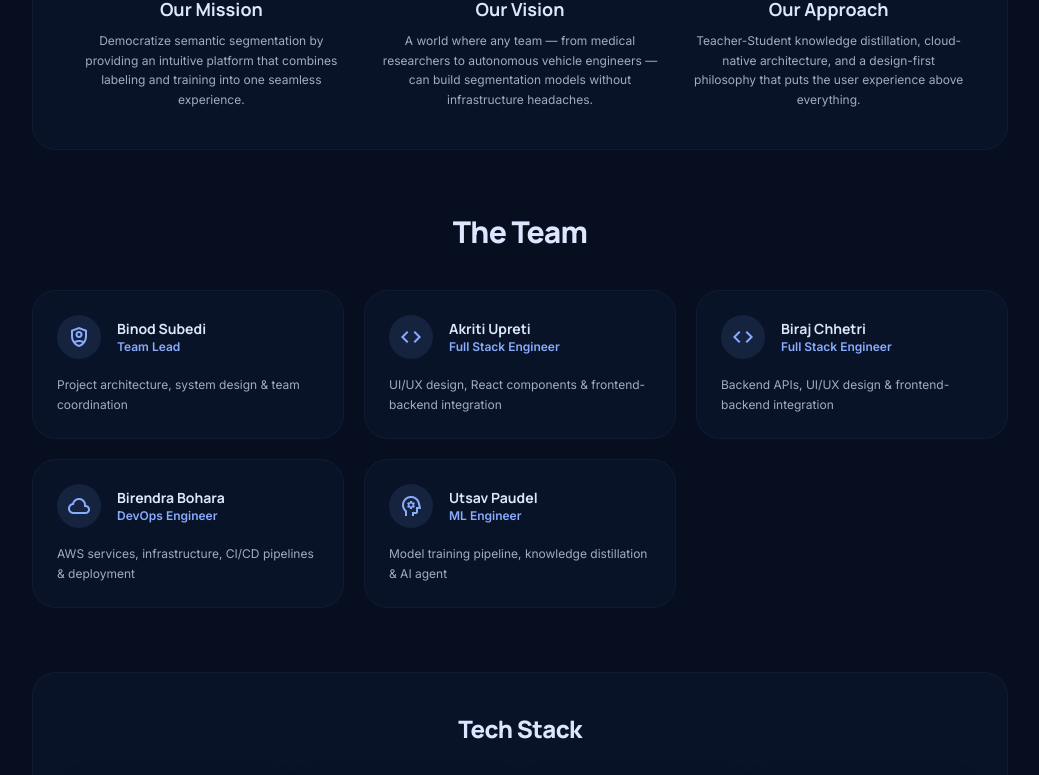
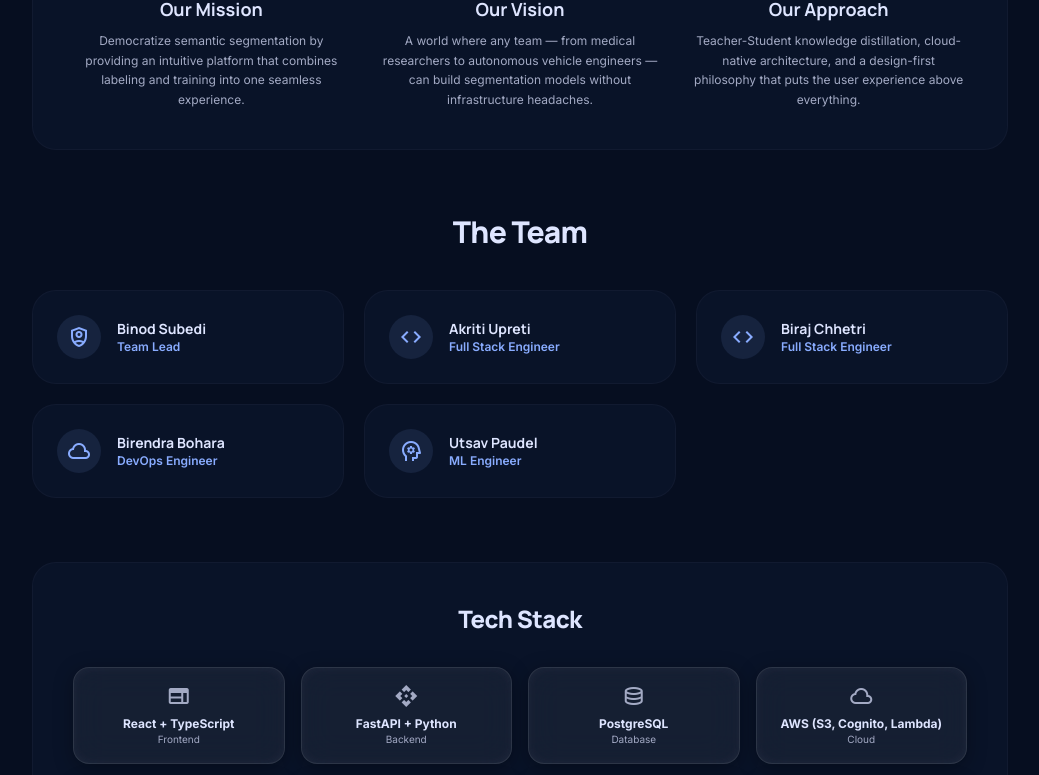
Before and after one commit to akritiupreti/pentagon-frontend, a React (Vite) app: page /about in a window 1280 px wide. Shown: the part 480-1255 px from the top of the page, without its empty margins (120-1159 px from the left). Built offline with nearby package versions, Linux system fonts and the light colour scheme.

Commit message:
Update About.tsx

```diff
--- a/src/pages/About.tsx
+++ b/src/pages/About.tsx
@@ -2,11 +2,11 @@ import Navbar from "../components/Navbar"
 import Footer from "../components/Footer"
 
 const team = [
-  { name: "Binod Subedi", role: "Team Lead", icon: "shield_person", desc: "Project architecture, system design & team coordination" },
-  { name: "Akriti Upreti", role: "Full Stack Engineer", icon: "code", desc: "UI/UX design, React components & frontend-backend integration" },
-  { name: "Biraj Chhetri", role: "Full Stack Engineer", icon: "code", desc: "Backend APIs, UI/UX design & frontend-backend integration" },
-  { name: "Birendra Bohara", role: "DevOps Engineer", icon: "cloud", desc: "AWS services, infrastructure, CI/CD pipelines & deployment" },
-  { name: "Utsav Paudel", role: "ML Engineer", icon: "psychology", desc: "Model training pipeline, knowledge distillation & AI agent" },
+  { name: "Binod Subedi", role: "Team Lead", icon: "shield_person" },
+  { name: "Akriti Upreti", role: "Full Stack Engineer", icon: "code" },
+  { name: "Biraj Chhetri", role: "Full Stack Engineer", icon: "code" },
+  { name: "Birendra Bohara", role: "DevOps Engineer", icon: "cloud" },
+  { name: "Utsav Paudel", role: "ML Engineer", icon: "psychology" },
 ]
 
 const milestones = [
@@ -69,11 +69,10 @@ export default function About() {
               {team.map((member, i) => (
                 <div
                   key={member.name}
-                  className={`bg-surface-container-low rounded-3xl p-6 ghost-border hover:translate-y-[-4px] transition-all duration-300 ${
+                  className={`bg-surface-container-low rounded-3xl p-6 ghost-border hover:translate-y-[-4px] transition-all duration-300 flex items-center gap-4 ${
                     i === 0 ? "sm:col-span-2 lg:col-span-1" : ""
                   }`}
                 >
-                  <div className="flex items-center gap-4 mb-4">
                   <div className="w-11 h-11 rounded-full bg-primary/10 flex items-center justify-center shrink-0">
                     <span className="material-symbols-outlined text-primary text-xl">{member.icon}</span>
                   </div>
@@ -81,8 +80,6 @@ export default function About() {
                     <div className="font-headline font-bold text-sm">{member.name}</div>
                     <div className="text-primary text-xs font-semibold">{member.role}</div>
                   </div>
-                  </div>
-                  <p className="text-on-surface-variant text-xs leading-relaxed">{member.desc}</p>
                 </div>
               ))}
             </div>
```
Lines whose indentation alone changed are shown as unchanged.
